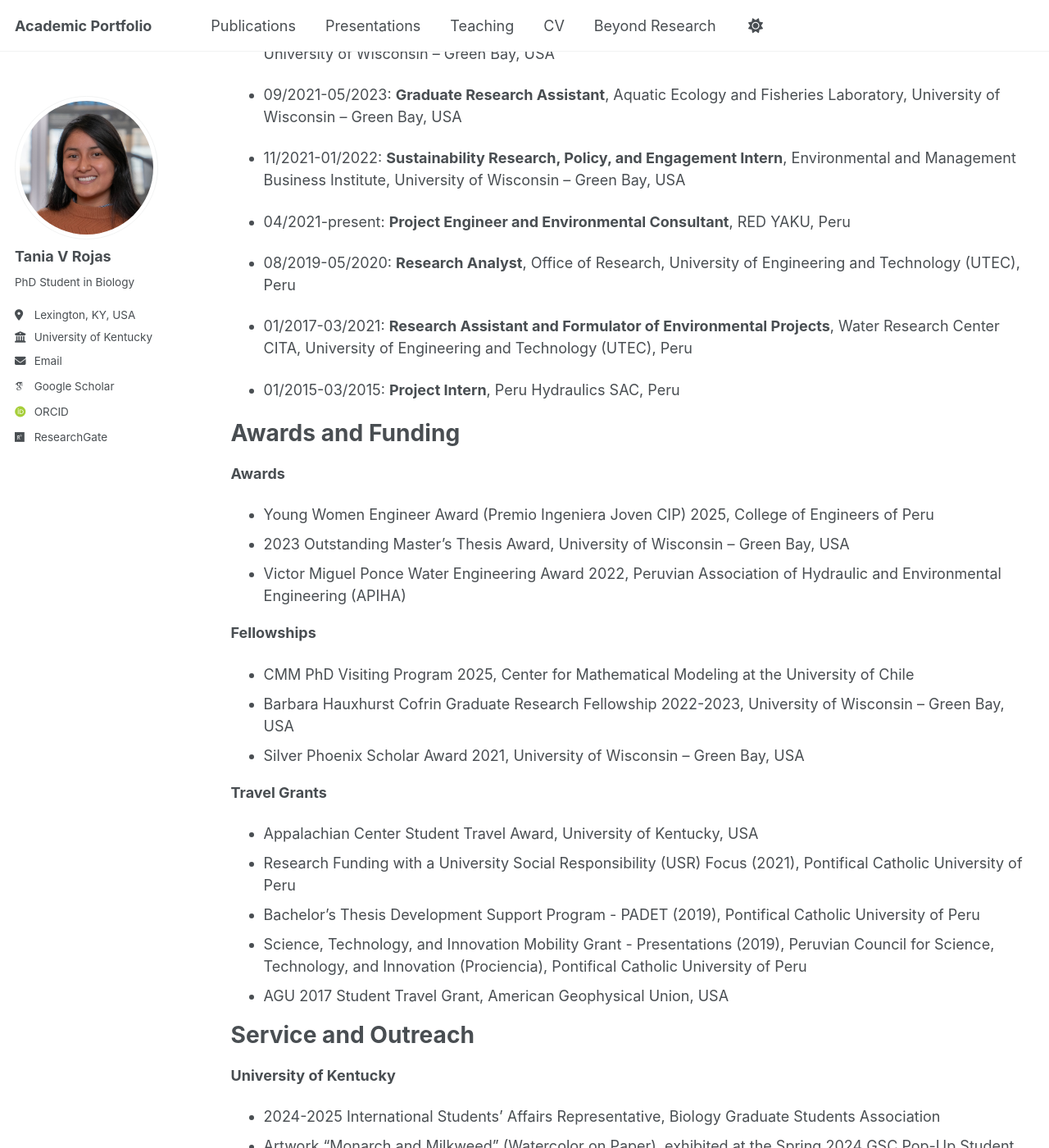
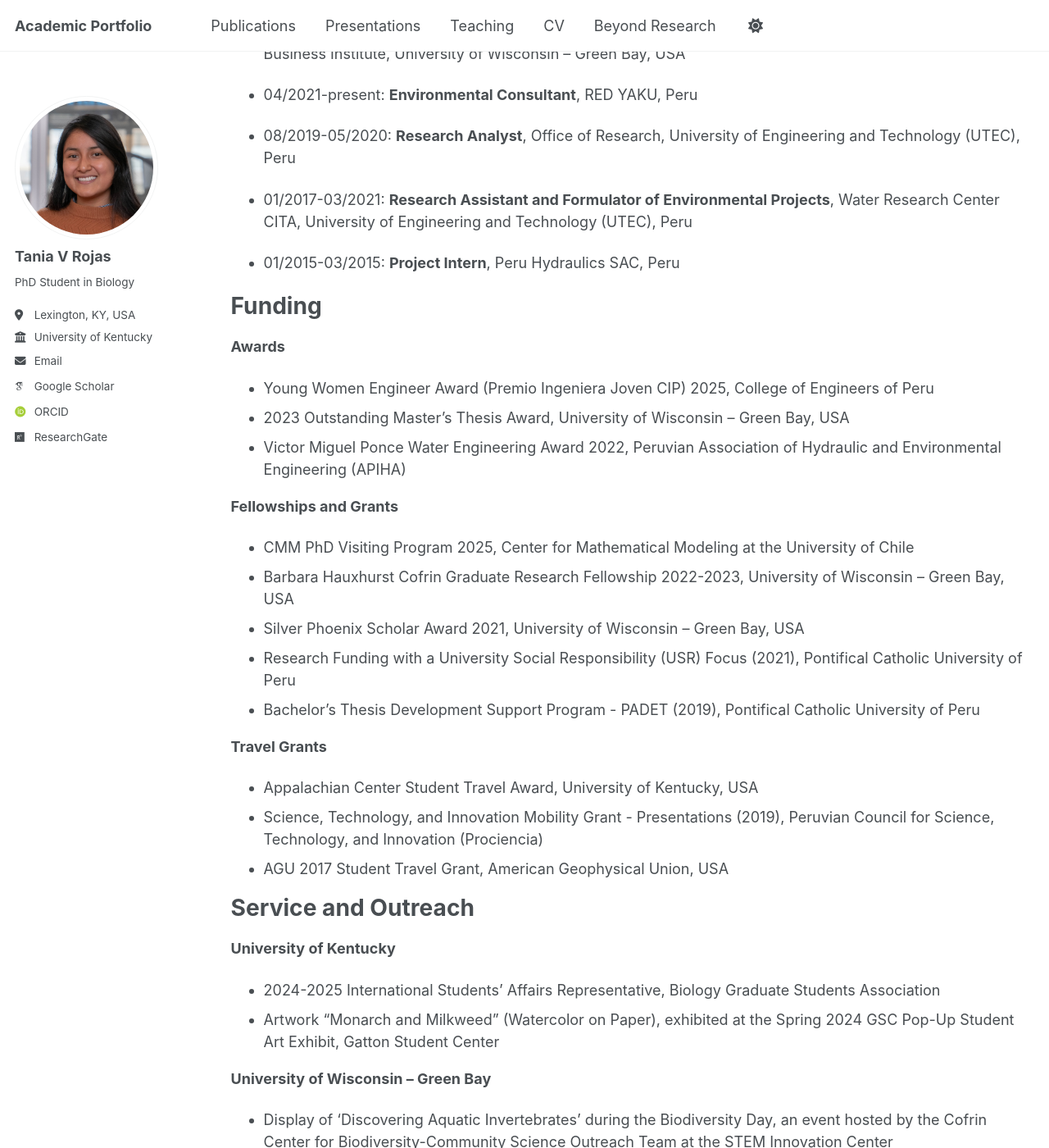
Before and after one commit to taniarojasc/taniarojasc.github.io, a Jekyll site: the page built from _pages/cv.md, in a window 1280 px wide and 1400 px high, scrolled down 492 px. Shown: the whole window at 82% size. Built offline with Jekyll 4.4.1, drawn with Linux system fonts in a browser that asks for light colours; some web fonts are replaced; a script that is not in the unit is left out; some of the changed text lies outside the part shown.

Commit message:
Update cv.md

```diff
--- a/_pages/cv.md
+++ b/_pages/cv.md
@@ -15,17 +15,13 @@ Education
 
 Work Experience
 ======
-* 08/2023-present: **Graduate Research Assistant and Teaching Assistant**, Department of Biology, University of Kentucky, USA
-
 * 05/2023-07/2023: **Field Assistant**, Cofrin Center for Biodiversity, University of Wisconsin – Green Bay, USA
 
 * 05/2022-08/2022: **Student Biological Science Technician**, Aquatic Ecology and Fisheries Laboratory, University of Wisconsin – Green Bay, USA
 
-* 09/2021-05/2023: **Graduate Research Assistant**, Aquatic Ecology and Fisheries Laboratory, University of Wisconsin – Green Bay, USA
-
 * 11/2021-01/2022: **Sustainability Research, Policy, and Engagement Intern**, Environmental and Management Business Institute, University of Wisconsin – Green Bay, USA
 
-* 04/2021-present: **Project Engineer and Environmental Consultant**, RED YAKU, Peru
+*  04/2021-present: **Environmental Consultant**, RED YAKU, Peru
 
 * 08/2019-05/2020: **Research Analyst**, Office of Research, University of Engineering and Technology (UTEC), Peru
 
@@ -33,23 +29,23 @@ Work Experience
 
 * 01/2015-03/2015: **Project Intern**, Peru Hydraulics SAC, Peru
 
-Awards and Funding
+Funding
 ======
 **Awards**
 * Young Women Engineer Award (Premio Ingeniera Joven CIP) 2025, College of Engineers of Peru
 * 2023 Outstanding Master’s Thesis Award, University of Wisconsin – Green Bay, USA
 * Victor Miguel Ponce Water Engineering Award 2022, Peruvian Association of Hydraulic and Environmental Engineering (APIHA)
 
-**Fellowships**
+**Fellowships and Grants**
 * CMM PhD Visiting Program 2025, Center for Mathematical Modeling at the University of Chile
 * Barbara Hauxhurst Cofrin Graduate Research Fellowship 2022-2023, University of Wisconsin – Green Bay, USA
 * Silver Phoenix Scholar Award 2021, University of Wisconsin – Green Bay, USA
+* Research Funding with a University Social Responsibility (USR) Focus (2021), Pontifical Catholic University of Peru
+* Bachelor’s Thesis Development Support Program - PADET (2019), Pontifical Catholic University of Peru
 
 **Travel Grants**
 * Appalachian Center Student Travel Award, University of Kentucky, USA
-* Research Funding with a University Social Responsibility (USR) Focus (2021), Pontifical Catholic University of Peru
-* Bachelor’s Thesis Development Support Program - PADET (2019), Pontifical Catholic University of Peru
-* Science, Technology, and Innovation Mobility Grant - Presentations (2019), Peruvian Council for Science, Technology, and Innovation (Prociencia), Pontifical Catholic University of Peru
+* Science, Technology, and Innovation Mobility Grant - Presentations (2019), Peruvian Council for Science, Technology, and Innovation (Prociencia)
 * AGU 2017 Student Travel Grant, American Geophysical Union, USA
 
 Service and Outreach
```
